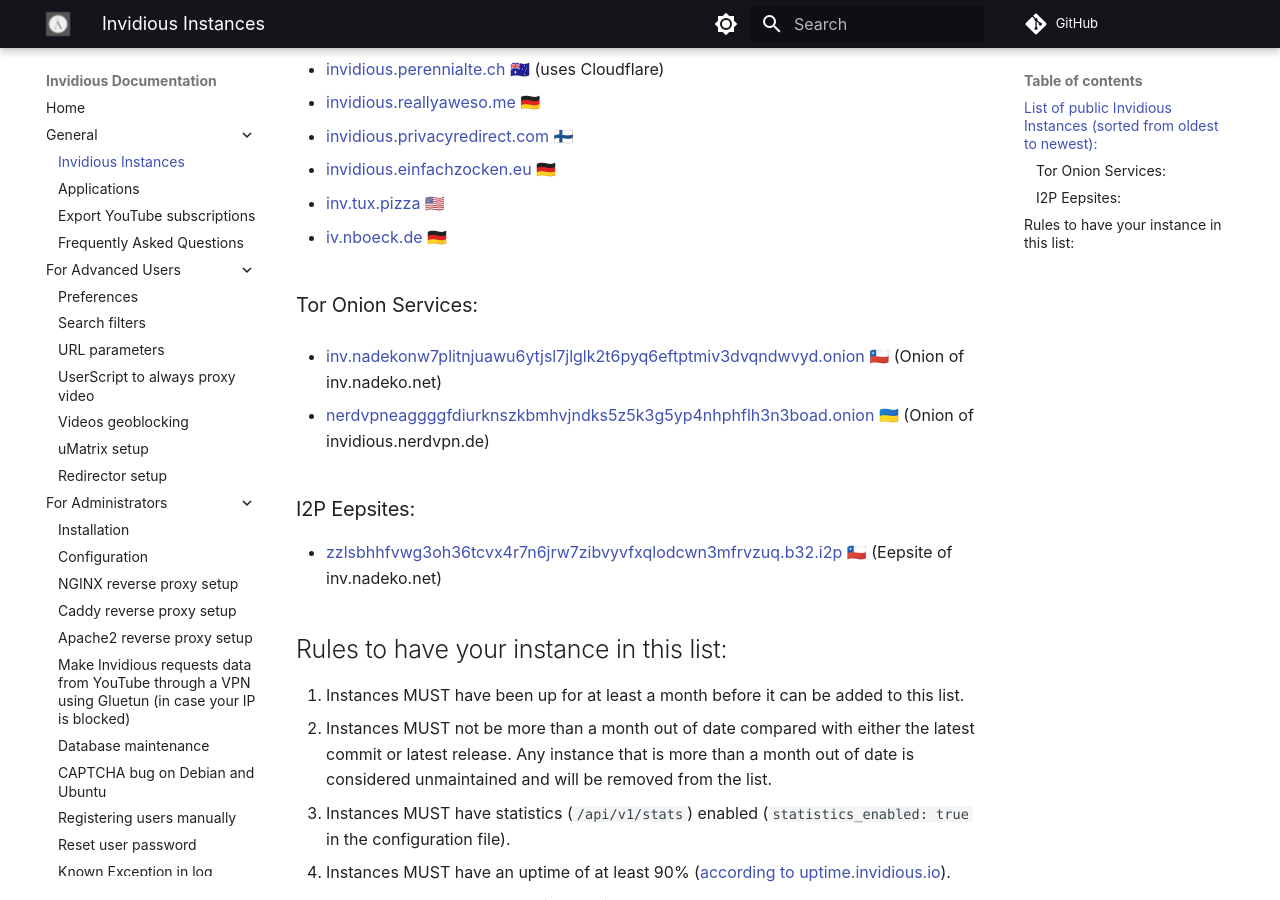
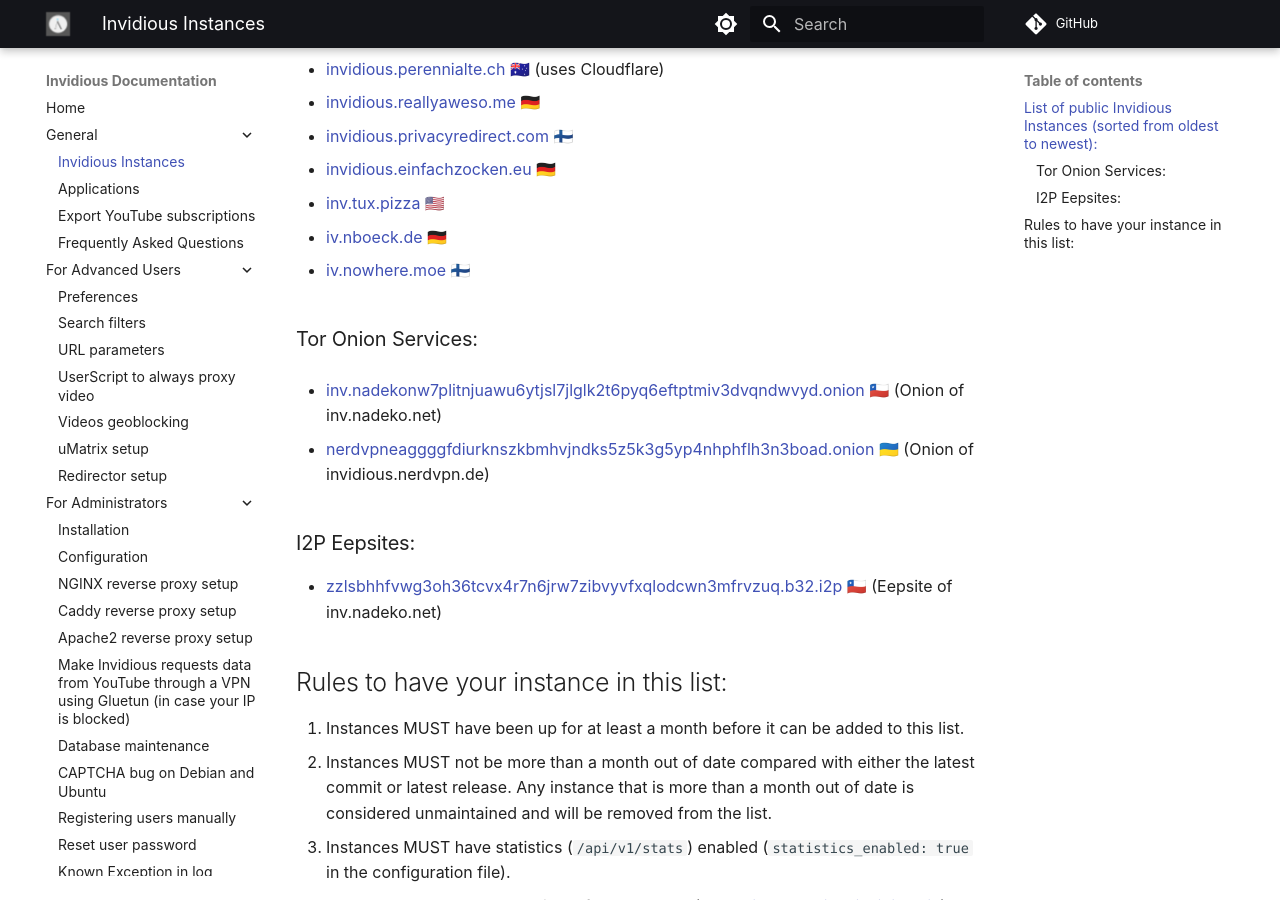
Before and after one commit to iv-org/documentation, an MkDocs documentation site: the page built from docs/instances.md, in a window 1280 px wide and 900 px high, scrolled down 585 px. Built offline with MkDocs 1.6.1 and Material for MkDocs 9.7.7, drawn with Linux system fonts in a browser that asks for light colours; comment, search, counter and statistics services are not loaded.

Commit message:
Restore iv.datura.network instance (#587)
* Restore iv.datura.network instance

Domain was changed to https://iv.nowhere.moe/

```diff
--- a/docs/instances.md
+++ b/docs/instances.md
@@ -30,6 +30,8 @@
 
 * [iv.nboeck.de](https://iv.nboeck.de) 🇩🇪
 
+* [iv.nowhere.moe](https://iv.nowhere.moe) 🇫🇮
+
 ### Tor Onion Services:
 
 * [inv.nadekonw7plitnjuawu6ytjsl7jlglk2t6pyq6eftptmiv3dvqndwvyd.onion](http://inv.nadekonw7plitnjuawu6ytjsl7jlglk2t6pyq6eftptmiv3dvqndwvyd.onion) 🇨🇱 (Onion of inv.nadeko.net)
```
